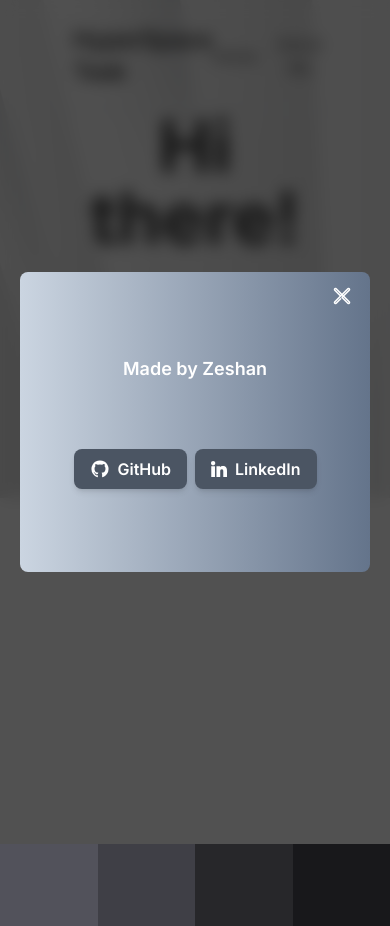
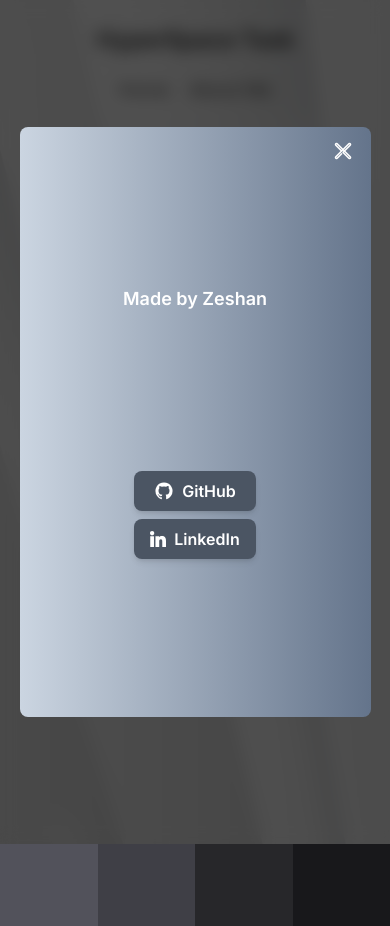
Before and after one commit to zeshan0603/hyperspace-task, a Next.js app: page / in a window 390 px wide. Both pictures are taken after a click on the button "Click Me". Before the commit the page ends 844 px from the top, so only its background shows below. Built offline with nearby package versions, Linux system fonts and the light colour scheme.

Commit message:
responsive

```diff
--- a/src/app/aboutme/page.tsx
+++ b/src/app/aboutme/page.tsx
@@ -3,16 +3,16 @@ import gsap from "gsap";
 const AboutPage = () => {
   return (
     <>
-      <h1 className="text-7xl font-extrabold text-center m-14">About me</h1>
+      <h1 className="text-4xl sm:text-5xl md:text-6xl lg:text-7xl font-extrabold text-center m-7 sm:m-10 md:m-14">About me</h1>
 
-      <div className="mt-10">
-        <p>
+      <div className="mt-7 sm:mt-10 md:mt-14">
+        <p className="text-sm sm:text-base md:text-lg lg:text-xl">
           Hello! I&apos;m Zeshan, a Computer Science graduate with a passion for web development. I have project experience in frontend development, including working with React.js, HTML, CSS, and JavaScript. Additionally, I have a basic understanding of various frontend technologies and frameworks.
         </p>
-        <p>
+        <p className="text-sm sm:text-base md:text-lg lg:text-xl">
           As a newcomer in the field, my primary interest is in showcasing my skills and tackling real-world problems rather than just securing a job. I&apos;m eager to learn and adapt to new technologies, and I possess strong problem-solving skills and attention to detail. I believe Hyperspace is the perfect place for me to achieve this. I&apos;m excited to meet the team and connect personally to share more about myself.
         </p>
-        <p>
+        <p className="text-sm sm:text-base md:text-lg lg:text-xl">
           Thanks!
         </p>
       </div>
--- a/src/app/components/Intro.tsx
+++ b/src/app/components/Intro.tsx
@@ -1,12 +1,12 @@
-import React from 'react'
+import React from 'react';
 
 export default function Intro() {
     return (
         <div>
-            <h1 className='text-7xl font-bold m-10 text-center'>Hi there!</h1>
-            <p>
+            <h1 className='text-4xl sm:text-5xl md:text-6xl lg:text-7xl font-bold text-center m-16'>Hi there!</h1>
+            <p className="text-sm sm:text-base ">
                 Thanks for giving me the chance to complete this test. I designed the Modal as a server component and incorporated a straightforward GSAP animation for the page transitions. I primarily utilized Tailwind CSS for styling. I hope you find it satisfactory!
             </p>
         </div>
-    )
+    );
 }
--- a/src/app/components/Modal.tsx
+++ b/src/app/components/Modal.tsx
@@ -1,8 +1,7 @@
 'use client'
-import React, { useState, useEffect } from 'react'
+import React, { useState, useEffect } from 'react';
 import Image from 'next/image';
 import Intro from './Intro';
-
 
 export default function Modal() {
     const [modal, setModal] = useState(false);
@@ -14,32 +13,30 @@ export default function Modal() {
     const handleClick = () => {
         setModal(prevModal => !prevModal);
         console.log("Button was clicked, modal is : " + !modal);
-    }
-
+    };
 
     return (
-        // Content Wrapper
-        <div className="flex h-96 bg-fixed justify-center items-center relative  flex-col gap-7 ">
+        <div className="flex h-[calc(100vh-3rem)] bg-fixed justify-start items-center relative flex-col gap-16">
 
-            <Intro></Intro>
+            <Intro />
 
             {/* Modal Open Button */}
-            <button onClick={handleClick} className='bg-zinc-950 hover:bg-zinc-600  text-white font-bold py-2 px-4 border-b-4 border-zinc-700 hover:border-zinc-500 rounded'>Click Me</button>
+            <button onClick={handleClick} className="bg-zinc-950 hover:bg-zinc-600 text-white font-bold py-2 px-4 border-b-4 border-zinc-700 hover:border-zinc-500 rounded">Click Me</button>
             {
                 modal ?
-                    <div className='fixed inset-0 flex justify-center items-center bg-neutral-900 bg-opacity-75 backdrop-blur text-white'>
-                        <div className='p-4 text-lg font-semibold bg-gradient-to-r from-slate-300 to-slate-500 relative w-[350px] h-[300px] rounded-lg animate-pop flex items-center justify-evenly flex-col'>
+                    <div className="fixed inset-0 flex justify-center items-center bg-neutral-900 bg-opacity-75 backdrop-blur text-white">
+                        <div className="p-4 text-lg font-semibold bg-gradient-to-r from-slate-300 to-slate-500 relative w-[90vw] md:w-[350px] h-[70vh] md:h-[300px] rounded-lg animate-pop flex items-center justify-evenly flex-col gap-4">
 
                             {/* Modal close button */}
-                            <button onClick={handleClick} className='absolute right-0 top-0 m-2  text-white font-bold py-1 px-2 rounded-full'>
-                                <Image src="/cancel.png" loading='eager' alt="Cancel" width={24} height={24} />
+                            <button onClick={handleClick} className="absolute right-0 top-0 m-2 text-white font-bold py-1 px-2 rounded-full">
+                                <Image src="/cancel.png" loading="eager" alt="Cancel" width={24} height={24} />
                             </button>
 
                             Made by Zeshan
 
-                            <div className='flex flex-row gap-2'>
+                            <div className="flex flex-col md:flex-row gap-2">
                                 {/* Github Button */}
-                                <a target="_blank" href="https://github.com/zeshan0603" type="button" className="py-2 px-4 max-w-md flex justify-center items-center bg-gray-600 hover:bg-gray-700 focus:ring-gray-500 focus:ring-offset-gray-200 text-white w-full transition ease-in duration-200 text-center text-base font-semibold shadow-md focus:outline-none focus:ring-2 focus:ring-offset-2 rounded-lg cursor-pointer">
+                                <a target="_blank" href="https://github.com/zeshan0603" type="button" className="py-2 px-4 max-w-md flex justify-center items-center bg-gray-600 hover:bg-gray-700 focus:ring-gray-500 focus:ring-offset-gray-200 text-white w-full md:w-auto transition ease-in duration-200 text-center text-base font-semibold shadow-md focus:outline-none focus:ring-2 focus:ring-offset-2 rounded-lg cursor-pointer">
                                     <svg xmlns="http://www.w3.org/2000/svg" width="20" height="20" fill="currentColor" className="mr-2" viewBox="0 0 1792 1792">
                                         <path d="M896 128q209 0 385.5 103t279.5 279.5 103 385.5q0 251-146.5 451.5t-378.5 277.5q-27 5-40-7t-13-30q0-3 .5-76.5t.5-134.5q0-97-52-142 57-6 102.5-18t94-39 81-66.5 53-105 20.5-150.5q0-119-79-206 37-91-8-204-28-9-81 11t-92 44l-38 24q-93-26-192-26t-192 26q-16-11-42.5-27t-83.5-38.5-85-13.5q-45 113-8 204-79 87-79 206 0 85 20.5 150t52.5 105 80.5 67 94 39 102.5 18q-39 36-49 103-21 10-45 15t-57 5-65.5-21.5-55.5-62.5q-19-32-48.5-52t-49.5-24l-20-3q-21 0-29 4.5t-5 11.5 9 14 13 12l7 5q22 10 43.5 38t31.5 51l10 23q13 38 44 61.5t67 30 69.5 7 55.5-3.5l23-4q0 38 .5 88.5t.5 54.5q0 18-13 30t-40 7q-232-77-378.5-277.5t-146.5-451.5q0-209 103-385.5t279.5-279.5 385.5-103zm-477 1103q3-7-7-12-10-3-13 2-3 7 7 12 9 6 13-2zm31 34q7-5-2-16-10-9-16-3-7 5 2 16 10 10 16 3zm30 45q9-7 0-19-8-13-17-6-9 5 0 18t17 7zm42 42q8-8-4-19-12-12-20-3-9 8 4 19 12 12 20 3zm57 25q3-11-13-16-15-4-19 7t13 15q15 6 19-6zm63 5q0-13-17-11-16 0-16 11 0 13 17 11 16 0 16-11zm58-10q-2-11-18-9-16 3-14 15t18 8 14-14z"></path>
                                     </svg>
@@ -47,7 +44,7 @@ export default function Modal() {
                                 </a>
 
                                 {/* Linkedin Button */}
-                                <a href="https://www.linkedin.com/in/zeshan-merchant-237281289/" target="_blank" type="button" className="py-2 px-4 max-w-md flex justify-center items-center bg-gray-600 hover:bg-gray-700 focus:ring-gray-500 focus:ring-offset-gray-200 text-white w-full transition ease-in duration-200 text-center text-base font-semibold shadow-md focus:outline-none focus:ring-2 focus:ring-offset-2 rounded-lg cursor-pointer">
+                                <a href="https://www.linkedin.com/in/zeshan-merchant-237281289/" target="_blank" type="button" className="py-2 px-4 max-w-md flex justify-center items-center bg-gray-600 hover:bg-gray-700 focus:ring-gray-500 focus:ring-offset-gray-200 text-white w-full md:w-auto transition ease-in duration-200 text-center text-base font-semibold shadow-md focus:outline-none focus:ring-2 focus:ring-offset-2 rounded-lg cursor-pointer">
                                     <svg fill="#ffffff" height="16px" width="16px" version="1.1" id="Layer_1" xmlns="http://www.w3.org/2000/svg" xmlnsXlink="http://www.w3.org/1999/xlink" viewBox="0 0 310 310" xmlSpace="preserve" stroke="#ffffff" className="mr-2">
                                         <g id="SVGRepo_bgCarrier" strokeWidth="0"></g>
                                         <g id="SVGRepo_tracerCarrier" strokeLinecap="round" strokeLinejoin="round"></g>
--- a/src/app/components/Navigation.tsx
+++ b/src/app/components/Navigation.tsx
@@ -2,11 +2,11 @@ import TransitionLink from "./TransitionLink"
 
 const Navigation = () => {
   return (
-    <nav className="w-full p-5 flex flex-row place-items-center justify-between border-b-2">
-      <h1 className="text-2xl tracking-tight font-bold text-neutral-900">
+    <nav className="w-full p-5 flex flex-col md:flex-row place-items-center justify-between border-b-2">
+      <h1 className="text-2xl md:text-3xl tracking-tight font-bold text-neutral-900">
         HyperSpace Task
       </h1>
-      <div className="flex gap-5">
+      <div className="flex gap-5 mt-5 md:mt-0">
         <TransitionLink href="/" label="Home" />
         <TransitionLink href="/aboutme" label="About Me" />
       </div>
--- a/src/app/components/TransitionLink.tsx
+++ b/src/app/components/TransitionLink.tsx
@@ -19,7 +19,7 @@ const TransitionLink = ({ href, label }: Props) => {
 
   return (
     <button
-      className="text-l text-neutral-900 hover:text-neutral-700"
+      className="text-lg text-neutral-900 hover:text-neutral-700"
       onClick={handleClick}
     >
       {label}
--- a/src/app/globals.css
+++ b/src/app/globals.css
@@ -6,6 +6,8 @@ body {
     background-image: url(././../../public/bg-image.jpg);
     background-size: cover;
     background-repeat: no-repeat;
+    height: 100vh;
+    width: 100%;
 }
 
 /* A bit of a poppy effect */
```
